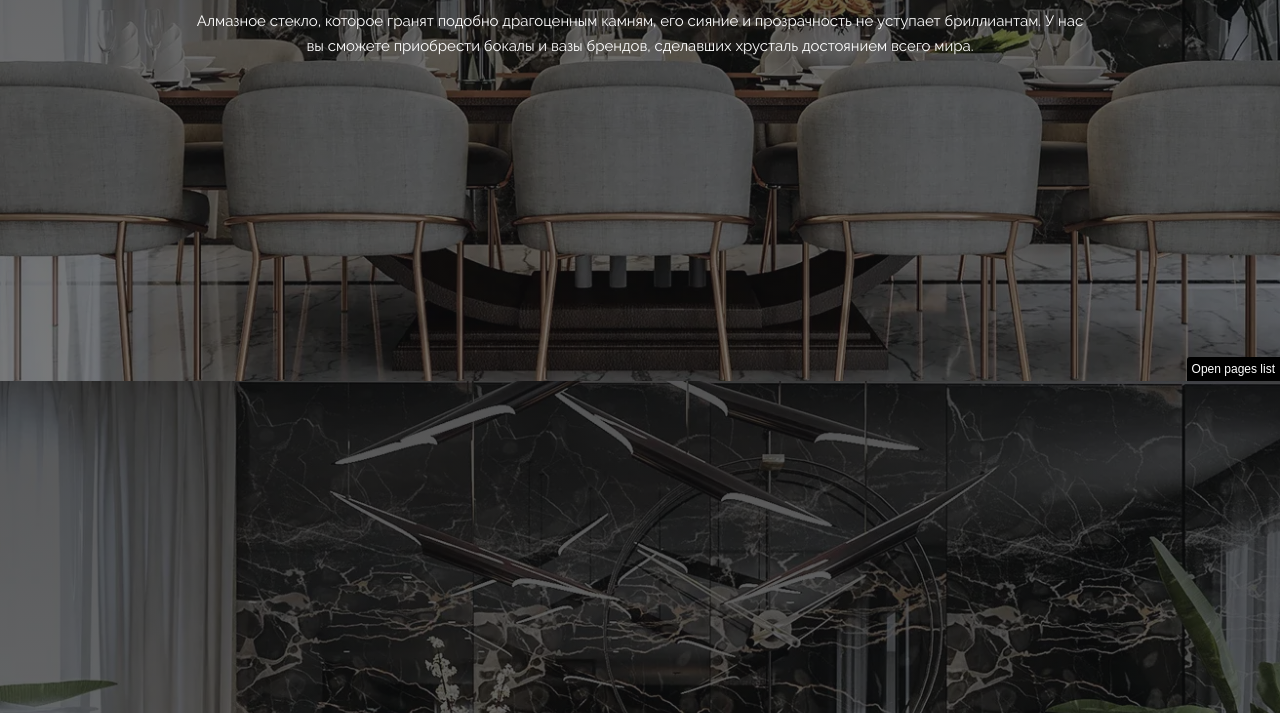
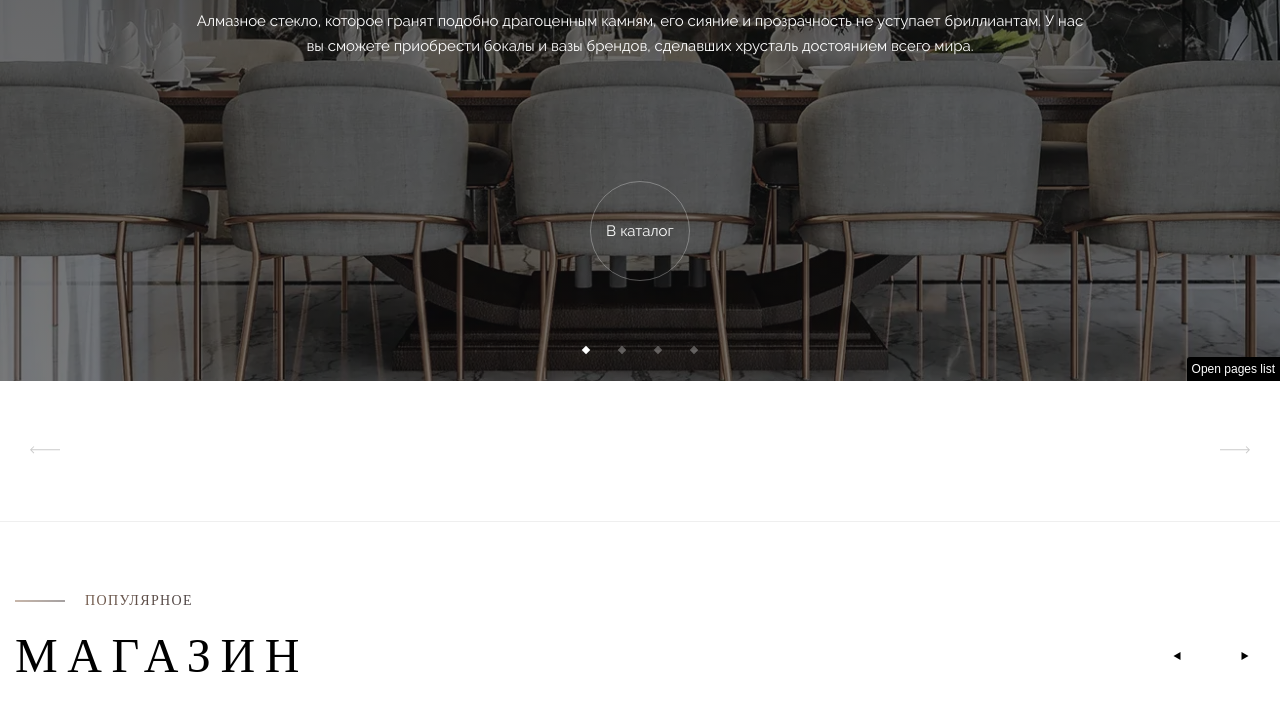
Before and after one commit to fibergateproj/empirehall, a website: page dist/index.html in a window 1280 px wide. Shown: the part 419-1132 px from the top of the page. Drawn offline with Linux system fonts and the light colour scheme; a web font is replaced by a local one.

Commit message:
fix load app.js

```diff
--- a/dist/index.html
+++ b/dist/index.html
@@ -1503,6 +1503,6 @@
       </div>
     </div>
 
-    <script src="js/app.js" async></script>
+    <script src="js/app.js"></script>
   </body>
 </html>
```
